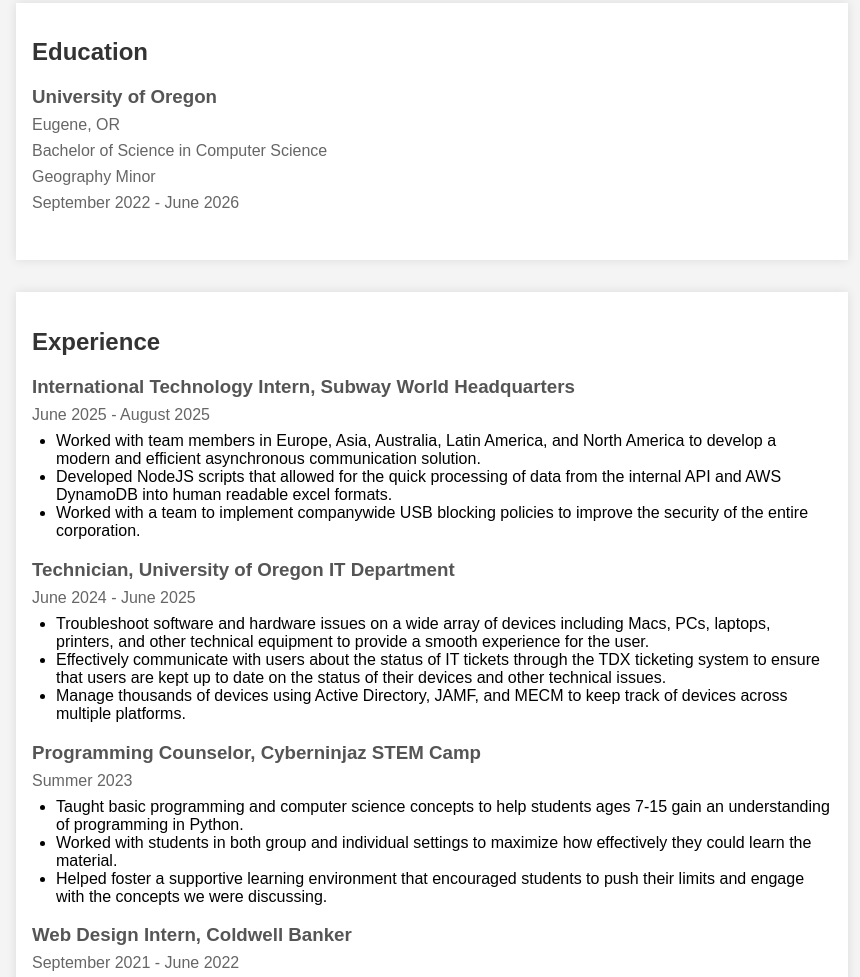
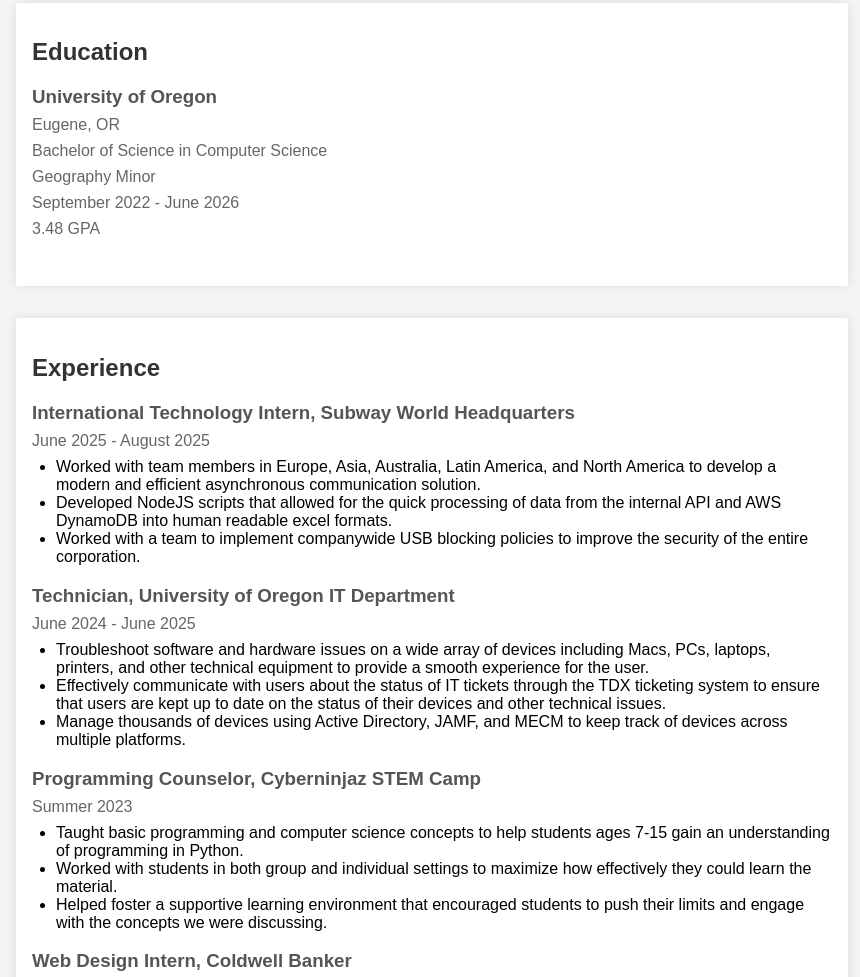
Before and after one commit to JakeSeiberg/Website, a plain HTML site: page index.html in a window 1280 px wide. Shown: the part 794-1771 px from the top of the page, without its empty margins (208-1068 px from the left). Drawn offline with Linux system fonts and the light colour scheme.

Commit message:
updated education section

```diff
--- a/index.html
+++ b/index.html
@@ -39,6 +39,7 @@
             <p>Bachelor of Science in Computer Science</p>
             <p>Geography Minor</p>
             <p>September 2022 - June 2026</p>
+            <p>3.48 GPA</p>
         </div>
     </section>
     <section>
```
